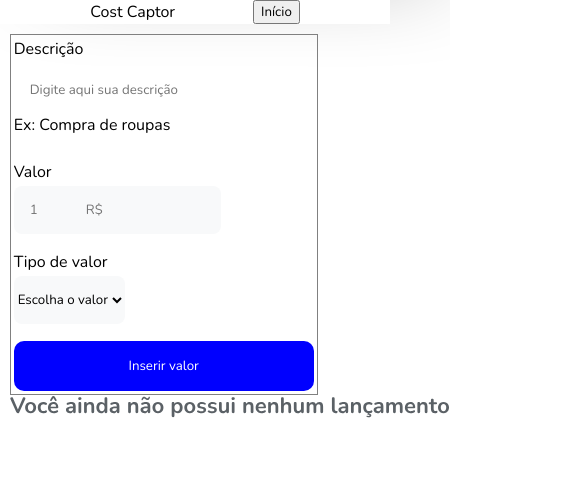
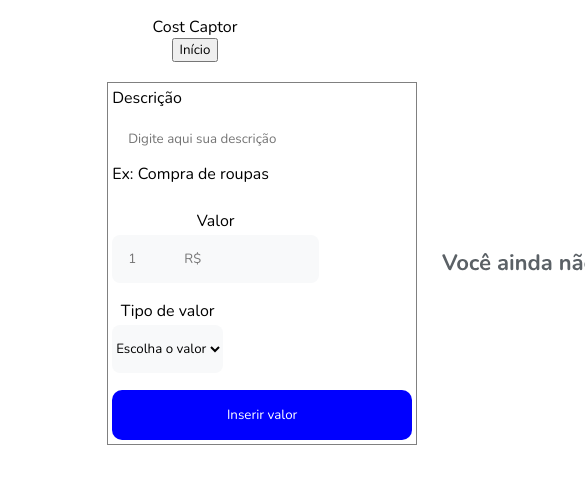
Before and after one commit to educcarnn/CostCaptor, a React (Create React App) app: page / in a window 390 px wide. Both pictures are taken after a click on the button "Iniciar". Shown: the top 484 px of the page, 585 px wide, since content can reach past the window. Built offline with nearby package versions, Linux system fonts and the light colour scheme.

Commit message:
fix: mobile sizes

```diff
--- a/src/components/Form/index.jsx
+++ b/src/components/Form/index.jsx
@@ -2,6 +2,7 @@ import { useState } from "react";
 import "./style.css";
 
 function Form({ listTransactions, setListTransactions }) {
+
   const [description, setDescription] = useState("");
   const [type, setType] = useState("");
   const [value, setValue] = useState("");
--- a/src/components/Form/style.css
+++ b/src/components/Form/style.css
@@ -60,7 +60,6 @@
 .Form-Value {
   display: flex;
   flex-direction: column;
-
   align-items: flex-start;
   justify-content: center;
 }
@@ -108,3 +107,25 @@
 .button:hover {
   opacity: 0.8;
 }
+
+@media (max-width: 800px) {
+  .form {
+    max-width: 100%;
+    height: auto;
+    margin: 0 auto;
+  }
+
+  .formItems{
+    padding: 2%;
+  }
+
+  .Form-Value,
+  .Form-Descrition,
+  .Form-Select {
+    align-items: center;
+  }
+
+  .Input-Descrition {
+    width: 100%;
+  }
+}
--- a/src/components/Header/index.js
+++ b/src/components/Header/index.js
@@ -2,7 +2,7 @@ import "./style.css";
 
 export default function HeaderCard({ setHome }) {
   return (
-    <div className="HeaderCard">
+    <div className="headerCard">
       <div>Cost Captor</div>
       <div>
         <button onClick={() => setHome(true)} className="Button-None">
--- a/src/components/Header/style.css
+++ b/src/components/Header/style.css
@@ -1,8 +1,7 @@
-
-.HeaderCard{
+.headerCard{
     width: 100%;
     margin: 0;
-    padding: 0;
+    padding: 16px;
     height: 100%;
     box-shadow: 2.937rem -4.813rem 6.25rem black;
     display: flex;
@@ -11,15 +10,22 @@
     align-items: center;
     justify-content: center;
 }
-/*
-@media(max-width: 800px) {
 
+
+@media (max-width: 800px) {
+  .headerCard {
+    flex-direction: column;
+    justify-content: flex-start;
+    gap: 5%;
+    box-shadow: 2.937rem -4.813rem 6.25rem black;
+    box-shadow: none;
+    height: auto;
+  }
+
+  .Img-Home {
+    margin-left: 0;
+    margin-bottom: 0;
+    position: static;
+    align-self: flex-start;
+  }
 }
-*/
-
-.Img-Home{
-    margin-left: 48rem;
-    margin-bottom: -2rem;
-    position: absolute;
-    cursor: pointer;
-}
--- a/src/components/List/index.js
+++ b/src/components/List/index.js
@@ -1,5 +1,4 @@
 import ButtonTrash from "../../imgs/ButtonTrash.svg";
-
 import "./style.css"
 
 function List({ listTransactions, remove }) {
@@ -10,7 +9,7 @@ function List({ listTransactions, remove }) {
         {listTransactions.map((name, index) => (
           <li key={index} className="List">
             {name.type === "Entrada" ? (
-              <div className="List-Border-Green">
+              <div className="listGreen">
                 <div className="Description-Wrapper">
                   <span className="Description">{name.description}</span>
                   <span className="Type">{name.type}</span>
@@ -32,12 +31,12 @@ function List({ listTransactions, remove }) {
                 </div>
               </div>
             ) : (
-              <div className="List-Border-Gray">
+              <div className="listGray">
                 <div className="Description-Wrapper">
                   <span className="Description">{name.description}</span>
                   <span className="Type">{name.type}</span>
                 </div>
-                <div className="Value-Wrapper">
+                <div>
                   <span className="Value">R$ -{name.value}</span>
                 </div>
                 <div className="Button-Wrapper">
--- a/src/components/List/style.css
+++ b/src/components/List/style.css
@@ -2,8 +2,8 @@ li {
   list-style: none;
 }
 
-  .List-Border-Green {
-    width: 33.7rem;
+.listGreen {
+  width: 80vh;
   height: 4rem;
   background-color: #00d443;
   border-left: 0.25rem solid rgb(187, 180, 187);
@@ -14,8 +14,8 @@ li {
   align-items: center;
 }
 
-  .List-Border-Gray {
-    width: 33.7rem;
+.listGray {
+  width: 80vh;
   height: 4rem;
   background-color: #f8f9fa;
   border-left: 0.25rem solid rgb(187, 180, 187);
@@ -25,6 +25,7 @@ li {
   justify-content: space-evenly;
   align-items: center;
 }
+
 .Description-Wrapper {
   display: flex;
   flex-direction: row;
@@ -35,16 +36,21 @@ li {
   width: 100%;
   margin-bottom: 5%;
   border-radius: 0.5rem;
-    background-color: gray;
 }
 
 .Ul-Father {
   display: flex;
   flex-direction: column;
-    /* width: 20%; */
-    /* height: 100vh; */
-    /* margin-left: 41.25rem; */
-    /* margin-top: -20.625rem; */
   align-items: center;
   justify-content: center;
 }
+
+@media (max-width: 800px) {
+  .listGreen, .listGray {
+    width: 35vh;
+  }
+
+  .Description-Wrapper {
+    gap: 10%;
+  }
+}
--- a/src/components/NoItems/style.css
+++ b/src/components/NoItems/style.css
@@ -4,4 +4,5 @@
     align-items: flex-start;
     align-content: flex-start;
     flex-direction: row;
+    margin-left: 3vh;
 }
--- a/src/pages/Principal/style.css
+++ b/src/pages/Principal/style.css
@@ -1,18 +1,30 @@
 .contentForm {
     display: flex;
-    flex-direction: column;
+    flex-direction: row;
     justify-content: space-around;
-    align-items: flex-start;
-    max-width: 30%;
-    margin-top: 5%;
+    align-items: center;
+    max-width: 50%;
+    margin-top: 1%;
     margin-left: 5%;
 }
 
 .test {
     display: flex;
-    flex-direction: row;
-    width: 50%;
+    flex-direction: column;
+    width: 100%;
     gap: 50%;
-    align-items: flex-start;
+    justify-content: space-between;
+    align-content: flex-end;
+    flex-wrap: nowrap;
+    align-items: center;
+}
 
-}
+@media (max-width: 800px) {
+    .test{
+        display: flex;
+        flex-direction: column;
+        align-items: center;
+        width: 100%;
+    }
+
+  }
--- a/src/pages/home/style.css
+++ b/src/pages/home/style.css
@@ -42,3 +42,16 @@
 .text{
   text-align: center;
 }
+
+@media (max-width: 800px) {
+
+  .Button-Page {
+    margin-left: -8rem;
+    margin-top: 5rem;
+  }
+
+  .container {
+    height: auto;
+  }
+
+}
```
Lines whose indentation alone changed are shown as unchanged.
